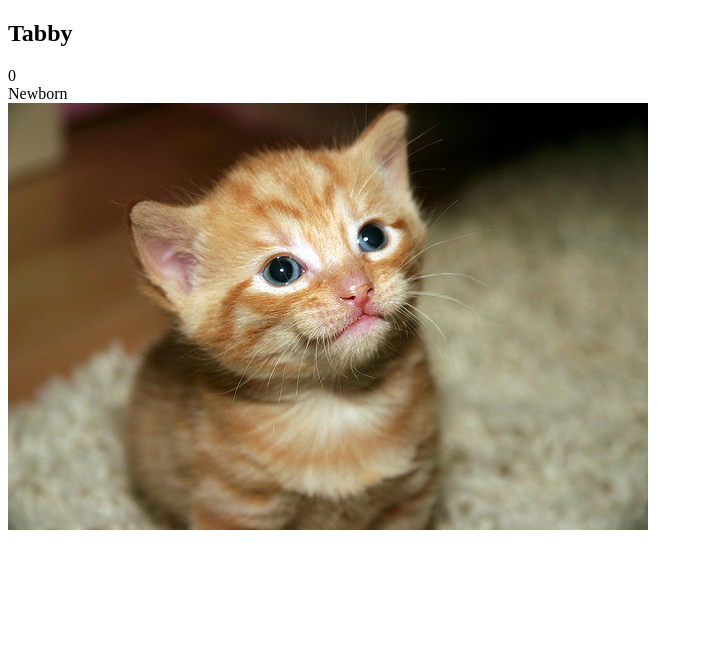
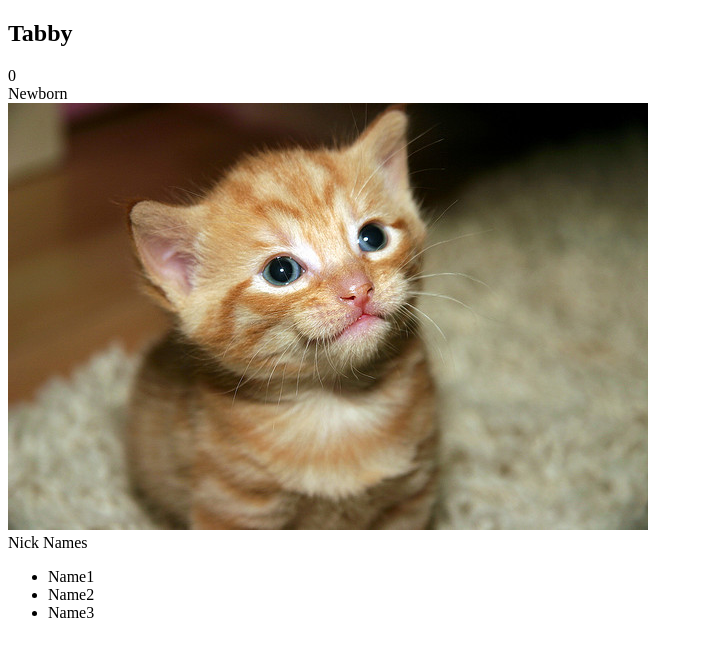
Before and after one commit to hotpepper/JavaScriptDesignPatterns, a plain HTML site: page ud989-cat-clicker-ko-starter-master/index.html in a window 1280 px wide. Shown: the whole page, without its empty margins (0-703 px from the left). Drawn offline with Linux system fonts and the light colour scheme.

Commit message:
adds nicknames

```diff
--- a/ud989-cat-clicker-ko-starter-master/index.html
+++ b/ud989-cat-clicker-ko-starter-master/index.html
@@ -12,6 +12,11 @@
         <div id="cat-count" data-bind="text: clickCount"></div>
         <div id="cat-levels" data-bind="text: level"></div>
         <img id="cat-img" src="" alt="cute cat" data-bind="click: incrementCounter, attr: {src: imgSrc}">
+        <div>Nick Names
+            <ul data-bind="foreach: nickNames.people">
+                <li data-bind="text: firstName"></li>
+            </ul>
+        </div>
 
     </div>
     <script src="js/lib/knockout-3.2.0.js"></script>
--- a/ud989-cat-clicker-ko-starter-master/js/app.js
+++ b/ud989-cat-clicker-ko-starter-master/js/app.js
@@ -26,6 +26,16 @@ var ViewModel = function() {
 		this.clickCount( this.clickCount() + 1 );
 	};
 
+	//adding nick names
+	this.nickNames =  {
+		people: [
+            { firstName: 'Name1' },
+            { firstName: 'Name2'},
+            { firstName: 'Name3'}
+        ]
+    }
+
+/*ko.applyBindings({});*/
 };
 
 ko.applyBindings(new ViewModel());
```
